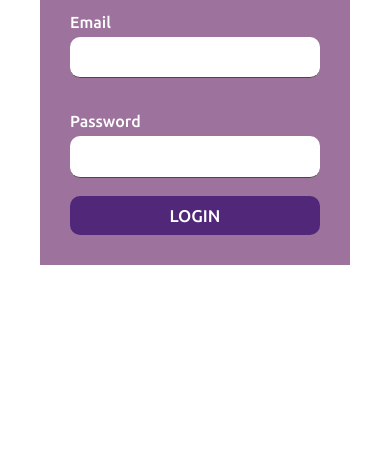
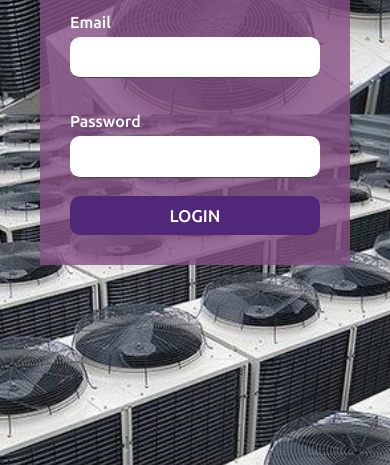
Before and after one commit to thomas-tang-2304/hoang-phuc-project, a plain HTML site: page login.html in a window 390 px wide. Shown: the part 395-860 px from the top of the page. Drawn offline with nearby package versions, Linux system fonts and the light colour scheme.

Commit message:
new response

```diff
--- a/css/login.css
+++ b/css/login.css
@@ -1,9 +1,10 @@
 body {
   background-image: url(../img/PAU.jpg);
-    background-repeat: no-repeat;
-    background-size: 100%;
-    overflow-y: hidden;
+  background-repeat: repeat;
+  background-size: 100%;
+  overflow-y: hidden;
 }
+
 .backg {
   position: absolute;
 }
@@ -15,7 +16,6 @@ body {
   box-sizing: border-box;
   z-index: 1;
   margin: auto;
-
 }
 .frm {
   position: relative;
@@ -267,7 +267,7 @@ button {
   border: none;
   color: white;
   font-family: "Ubuntu", sans-serif;
-  font-size:17px;
+  font-size: 17px;
   text-transform: uppercase;
   padding: 10px;
   position: relative;
@@ -283,3 +283,12 @@ button {
 .logo img {
   width: 120px;
 }
+
+@media screen and (max-width: 960px) {
+  body {
+    background-image: url(../img/PAU-m.jpg);
+    overflow-y: scroll;
+    background-size: 100%;
+    background-repeat: repeat;
+  }
+}
--- a/css/main.css
+++ b/css/main.css
@@ -7,10 +7,18 @@ body {
   position: absolute;
   top: 20px;
   left: 20px;
-  background-color: #512779;
+  background-color: #f72727;
   outline: none;
   border: none;
   color: white;
   padding: 0.5rem 1rem;
   border-radius: 10px;
 }
+
+@media screen and (max-width: 960px) {
+  body {
+    overflow-y: scroll;
+    background-size: 100%;
+    background-repeat: repeat;
+  }
+}
--- a/login.html
+++ b/login.html
@@ -7,8 +7,18 @@
     <!--Google Font-->
     <link href="https://fonts.googleapis.com/css?family=Ubuntu:500" rel="stylesheet">
     <!--Jquery CDN-->
-    <link rel="stylesheet" href="https://cdnjs.cloudflare.com/ajax/libs/font-awesome/4.7.0/css/font-awesome.min.css">
+    <!-- <link rel="stylesheet" href="https://cdnjs.cloudflare.com/ajax/libs/font-awesome/4.7.0/css/font-awesome.min.css"> -->
     <!--Fontawesome CDN-->
+    <style>
+        @media screen and (max-width: 960px) {
+            body {
+                background-image: url(../img/PAU-m.jpg) !important;
+                overflow-y: scroll;
+                background-size: 100%;
+                background-repeat: repeat;
+            }
+        }
+    </style>
     <script src="https://cdnjs.cloudflare.com/ajax/libs/jquery/3.3.1/jquery.min.js"></script>
     <script src="https://cdnjs.cloudflare.com/ajax/libs/jsonwebtoken/9.0.2/verify.min.js"></script>
 </head>
```
Also changed, not shown: Monitor-demo.html (+1 -0 lines), Temp-demo.html (+2 -0 lines), index.html (+42 -2 lines), img/PAU-m.jpg (added).
